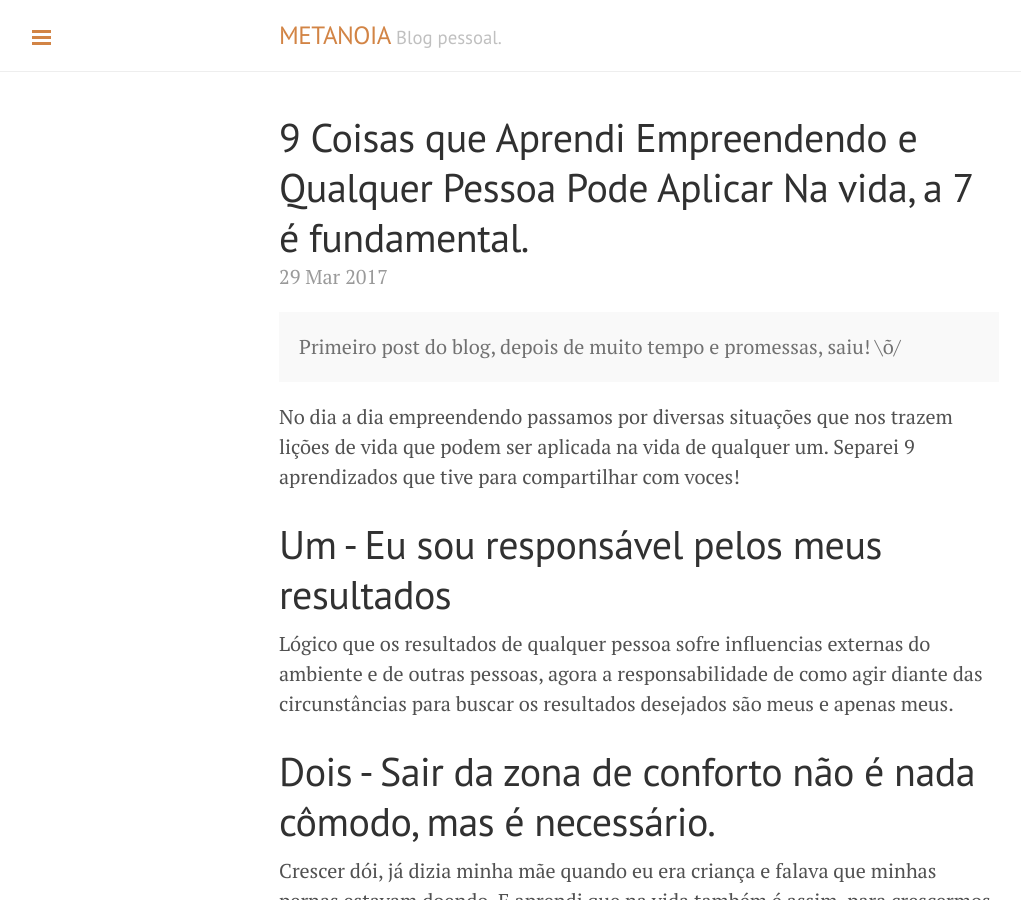
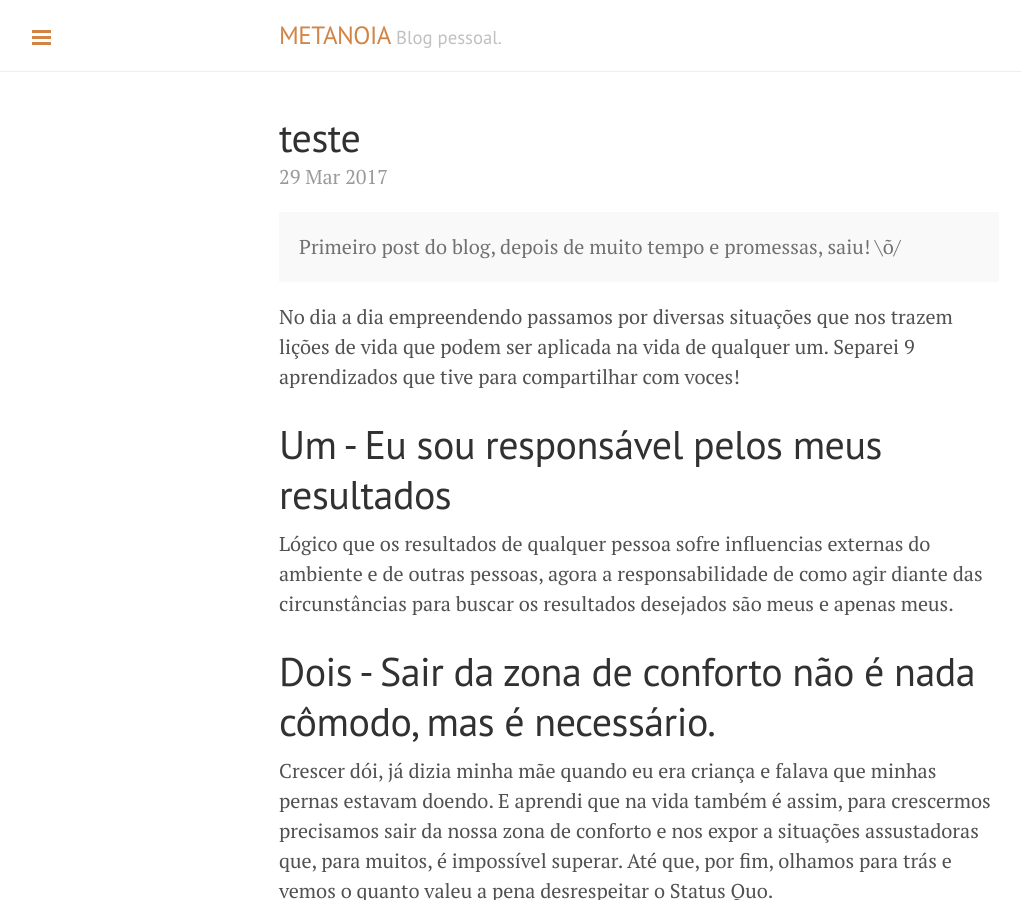
Before and after one commit to metanoia39/metanoia39.github.io, a Jekyll site: the page built from _posts/2017-03-29-7-coisas-que-aprendi-empreendendo.md, in a window 1280 px wide and 900 px high. Shown: the whole window, without its empty margins (1-1022 px from the left). Built offline with Jekyll 4.4.1, drawn with Linux system fonts in a browser that asks for light colours.

Commit message:
Primeiro Post

```diff
--- a/_posts/2017-03-29-7-coisas-que-aprendi-empreendendo.md
+++ b/_posts/2017-03-29-7-coisas-que-aprendi-empreendendo.md
@@ -1,6 +1,6 @@
 ---
 layout: post
-title: 9 Coisas que Aprendi Empreendendo e Qualquer Pessoa Pode Aplicar Na vida, a 7 é fundamental.
+title: teste
 ---
 
 <div class="message">Primeiro post do blog, depois de muito tempo e promessas, saiu! \õ/</div>
```
